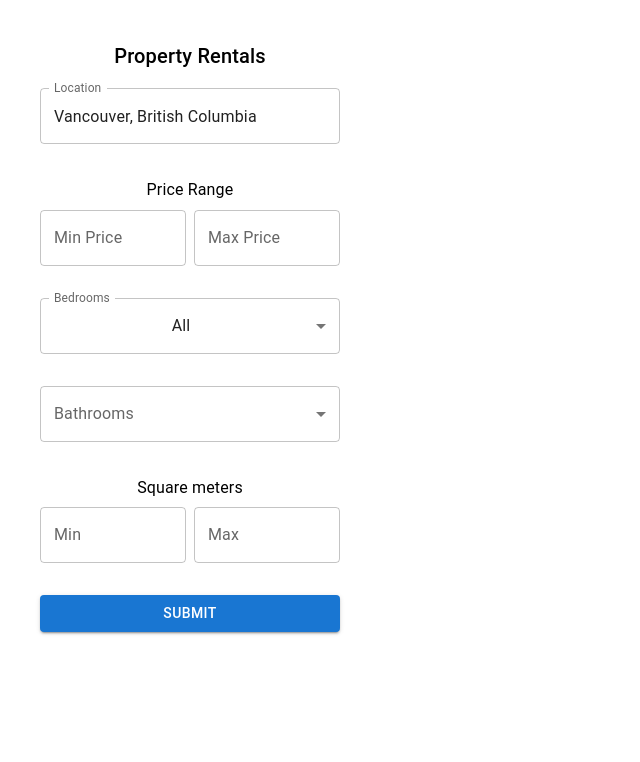
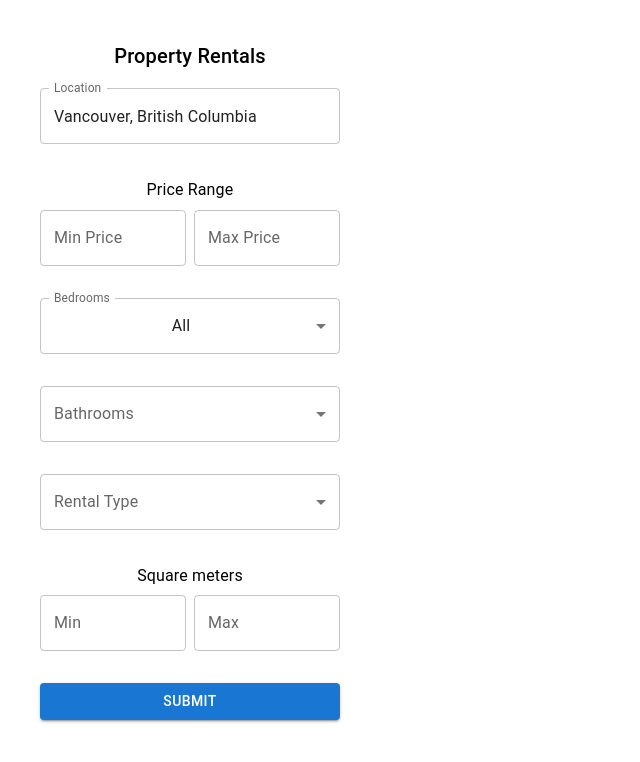
Before and after one commit to ezhou84/Leaselytics, a React (Create React App) app in the folder my-react-app/: page / in a window 1280 px wide. Shown: the top 762 px of the page, without its empty margins (0-640 px from the left). Built offline with nearby package versions, Linux system fonts and the light colour scheme.

Commit message:
couple more changes

```diff
--- a/my-react-app/src/components/FiltersForm.js
+++ b/my-react-app/src/components/FiltersForm.js
@@ -14,6 +14,7 @@ import {
 const FiltersForm = () => {
   const [bedrooms, setBedrooms] = React.useState('all');
   const [bathrooms, setBathrooms] = React.useState('');
+
 
 
   const handleBedroomChange = (event) => {
@@ -70,6 +71,7 @@ const FiltersForm = () => {
         <Select
           labelId="bathrooms-label"
           id="bathrooms-select"
+          value={bathrooms}
           defaultValue=""
           label="Bathrooms"
           onChange={handleBathroomChange}
@@ -80,6 +82,21 @@ const FiltersForm = () => {
           <MenuItem value={"3+"}>3</MenuItem>
           <MenuItem value={"4+"}>4</MenuItem>
           <MenuItem value={"5+"}>5</MenuItem>
+        </Select>
+      </FormControl>
+
+      <FormControl fullWidth sx={{ my: 2 }}>
+        <InputLabel id="RentalType-label">Rental Type</InputLabel>
+        <Select
+          labelId="RentalType-label"
+          id="RentalType-select"
+          label="RentalType"
+        // onChange={handleRentalTypeChange}
+        >
+          <MenuItem value="apartment/condo">Apartment/condo</MenuItem>
+          <MenuItem value="House">House</MenuItem>
+          <MenuItem value="Room Only">Room Only</MenuItem>
+          <MenuItem value="Townhouse">Townhouse</MenuItem>
         </Select>
       </FormControl>
 
```
